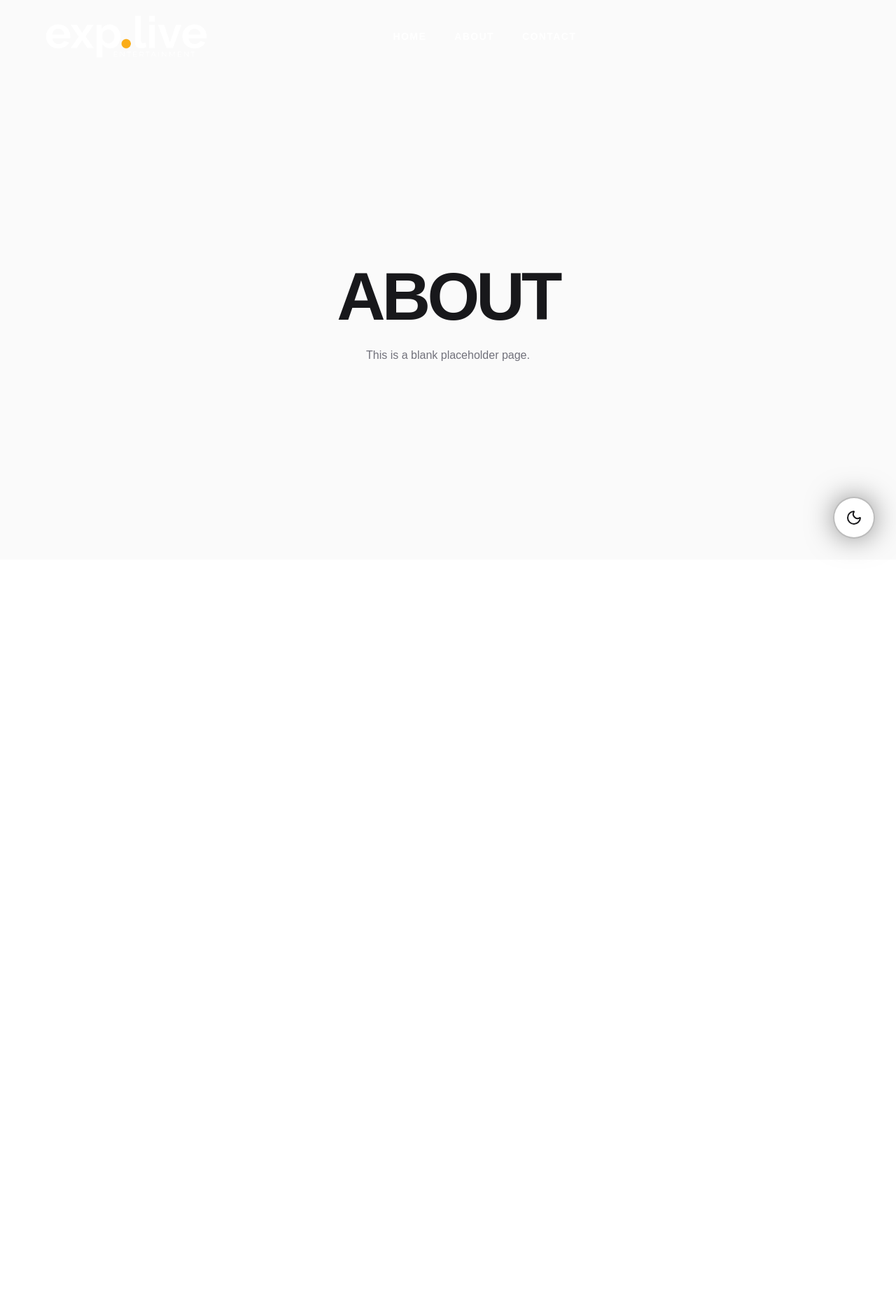
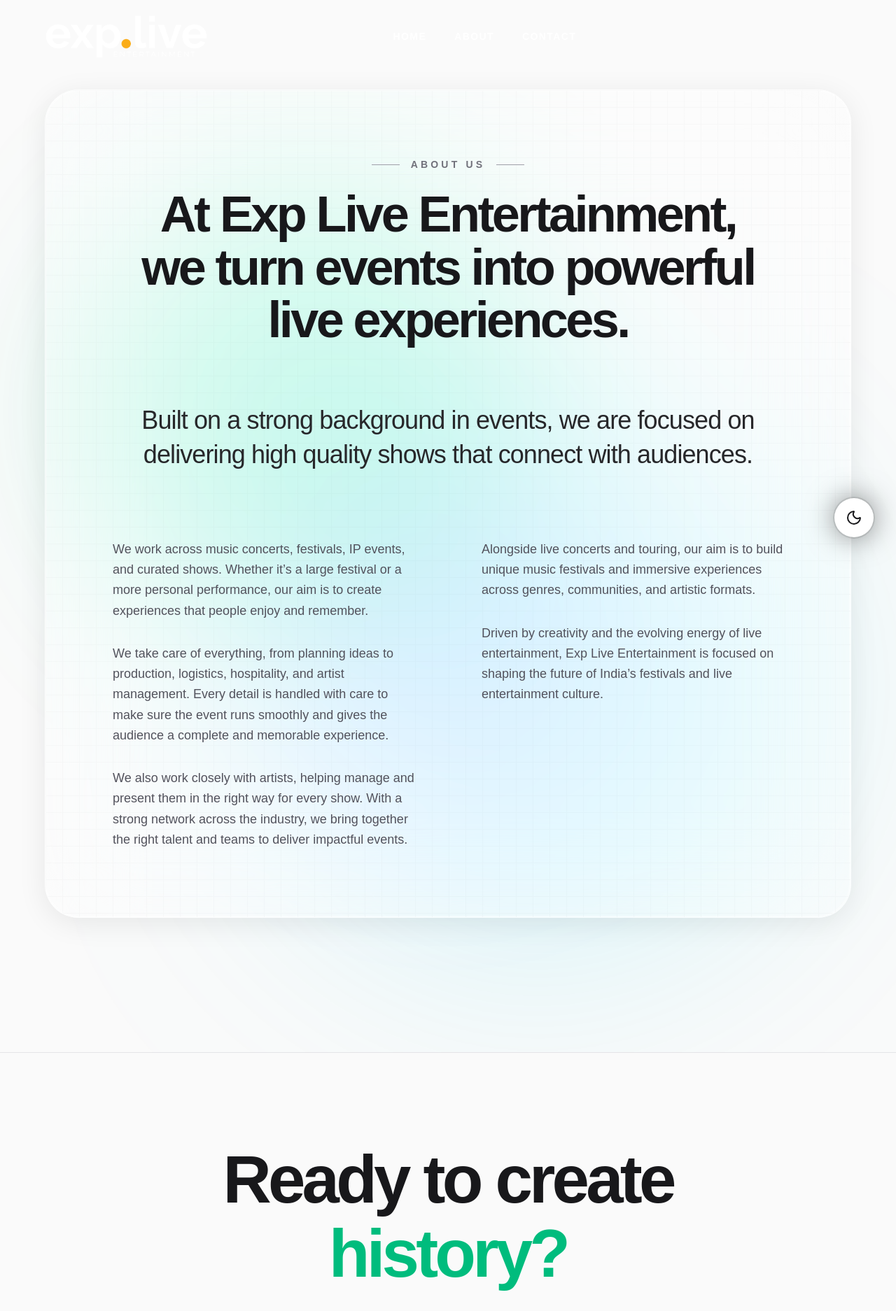
Before and after one commit to amitjalui40/explive-frontend, a Next.js app: page /about in a window 1280 px wide. Shown: the top 1874 px of the page at 70% size. Before the commit the page ends 800 px from the top, so only its background shows below. Built offline with nearby package versions, Linux system fonts and the light colour scheme.

Commit message:
overhaul About Us UI for both homepage and separate page

```diff
--- a/src/app/about/page.tsx
+++ b/src/app/about/page.tsx
@@ -1,16 +1,87 @@
 import React from 'react';
+import { homepageData } from '@/config/homepageData';
+import { Footer } from '@/components/Footer';
 
 export default function AboutPage() {
+  const { aboutFull } = homepageData;
+
   return (
-    <main className="min-h-screen flex items-center justify-center bg-zinc-50 dark:bg-zinc-950 pt-24">
-      <div className="text-center">
-        <h1 className="text-6xl md:text-8xl font-black tracking-tighter uppercase text-zinc-900 dark:text-white">
-          About
-        </h1>
-        <p className="mt-6 text-zinc-500 dark:text-zinc-400 font-medium">
-          This is a blank placeholder page.
-        </p>
-      </div>
+    <main className="w-full bg-zinc-50 dark:bg-zinc-950 overflow-hidden flex flex-col min-h-screen">
+
+      {/* Spacer to account for fixed navbar */}
+      <div className="h-24 md:h-32" />
+
+      <section className="relative w-full pb-32 md:pb-48 flex-grow flex flex-col items-center justify-center">
+
+        {/* Background Ambient Organic Glows (Apple-like mesh gradients) matching Homepage */}
+        <div className="absolute inset-0 pointer-events-none overflow-hidden z-0 flex items-center justify-center">
+          <div className="absolute top-[10%] left-[10%] w-[50vw] h-[50vw] max-w-[800px] max-h-[800px] bg-emerald-400/30 dark:bg-emerald-600/20 blur-[120px] rounded-full mix-blend-multiply dark:mix-blend-screen animate-[pulse_8s_ease-in-out_infinite]" />
+          <div className="absolute bottom-[10%] right-[10%] w-[60vw] h-[60vw] max-w-[900px] max-h-[900px] bg-cyan-400/30 dark:bg-cyan-600/20 blur-[140px] rounded-full mix-blend-multiply dark:mix-blend-screen animate-[pulse_12s_ease-in-out_infinite_alternate]" />
+          <div className="absolute top-[40%] left-[50%] -translate-x-1/2 w-[40vw] h-[40vw] max-w-[600px] max-h-[600px] bg-purple-400/20 dark:bg-fuchsia-600/10 blur-[100px] rounded-full mix-blend-multiply dark:mix-blend-screen animate-[pulse_10s_ease-in-out_infinite]" />
+        </div>
+
+        <div className="relative z-10 w-full max-w-[80rem] mx-auto px-6 md:px-12 lg:px-16 flex-grow flex items-center justify-center">
+
+          {/* Apple-style Glassmorphic Container matching Homepage */}
+          <div className="relative w-full bg-white/40 dark:bg-black/40 backdrop-blur-3xl backdrop-saturate-150 border border-white/50 dark:border-white/10 shadow-[0_8px_40px_rgba(0,0,0,0.08)] dark:shadow-[0_8px_40px_rgba(0,0,0,0.4)] rounded-[3rem] p-10 md:p-16 lg:p-24 overflow-hidden transition-transform duration-700 hover:scale-[1.01]">
+
+            {/* Inner reflection highlight simulating polished glass edges */}
+            <div className="absolute inset-0 rounded-[3rem] border-2 border-white/40 dark:border-white/5 pointer-events-none mix-blend-overlay" />
+
+            {/* Ultra-subtle noise texture for psychological realism */}
+            <div className="absolute inset-0 z-0 opacity-[0.02] dark:opacity-[0.04]" style={{ backgroundImage: 'linear-gradient(currentColor 1px, transparent 1px), linear-gradient(90deg, currentColor 1px, transparent 1px)', backgroundSize: '24px 24px' }} />
+
+            <div className="relative z-10 flex flex-col gap-16 md:gap-20">
+
+              {/* Header Area matching Homepage */}
+              <div className="flex flex-col items-center text-center space-y-6">
+                <div className="flex items-center justify-center gap-4">
+                  <span className="w-10 h-[1px] bg-zinc-400 dark:bg-zinc-600" />
+                  <span className="text-xs md:text-sm font-semibold tracking-[0.3em] uppercase text-zinc-500 dark:text-zinc-400">
+                    {aboutFull.kicker}
+                  </span>
+                  <span className="w-10 h-[1px] bg-zinc-400 dark:bg-zinc-600" />
+                </div>
+                <h1 className="text-4xl sm:text-5xl md:text-6xl lg:text-7xl font-bold tracking-tighter text-zinc-900 dark:text-white leading-[1.05] max-w-4xl mx-auto">
+                  {aboutFull.title}
+                </h1>
+              </div>
+
+              {/* Editorial Content Area */}
+              <div className="flex flex-col items-center w-full">
+
+                {/* Hook Paragraph (Large, Centered) matching Homepage */}
+                {aboutFull.descriptions[0] && (
+                  <p className="text-2xl sm:text-3xl lg:text-4xl text-zinc-800 dark:text-zinc-100 font-medium leading-snug tracking-tight text-center max-w-5xl mb-16 md:mb-24">
+                    {aboutFull.descriptions[0]}
+                  </p>
+                )}
+
+                {/* Editorial 2-Column Layout for remaining text */}
+                <div className="grid grid-cols-1 md:grid-cols-2 gap-10 md:gap-16 lg:gap-24 text-base md:text-lg text-zinc-600 dark:text-zinc-400 font-normal leading-relaxed max-w-5xl mx-auto text-left">
+
+                  {/* Column 1 */}
+                  <div className="space-y-8">
+                    {aboutFull.descriptions[1] && <p>{aboutFull.descriptions[1]}</p>}
+                    {aboutFull.descriptions[2] && <p>{aboutFull.descriptions[2]}</p>}
+                    {aboutFull.descriptions[3] && <p>{aboutFull.descriptions[3]}</p>}
+                  </div>
+
+                  {/* Column 2 */}
+                  <div className="space-y-8">
+                    {aboutFull.descriptions[4] && <p>{aboutFull.descriptions[4]}</p>}
+                    {aboutFull.descriptions[5] && <p>{aboutFull.descriptions[5]}</p>}
+                  </div>
+
+                </div>
+              </div>
+
+            </div>
+          </div>
+        </div>
+      </section>
+
+      <Footer />
     </main>
   );
 }
--- a/src/config/homepageData.ts
+++ b/src/config/homepageData.ts
@@ -89,19 +89,29 @@
     buttonText: "View More Upcoming",
   },
 
-  about: {
-    kicker: "The Agency",
-    title: "We don't just host events. We architect culture.",
-    description1: "Founded on the belief that live entertainment should be an immersive, visceral experience. Explive has spent the last decade curating the world's most exclusive and breathtaking shows.",
-    description2: "From hidden underground bunkers to massive stadium festivals, our production value is unmatched. We handle the talent, the venue, the lighting, and the aesthetic. You just show up and experience it.",
-    image: "https://images.unsplash.com/photo-1492684223066-81342ee5ff30?q=80&w=2070&auto=format&fit=crop",
-    stats: [
-      { value: "10+", label: "Years Experience" },
-      { value: "500+", label: "Events Hosted" },
-      { value: "2M+", label: "Tickets Sold" }
-    ],
-    buttonText: "Read Our Story"
+  aboutSummary: {
+    kicker: "About us",
+    title: "At Exp Live Entertainment, we turn events into powerful live experiences.",
+    descriptions: [
+      "Built on a strong background in events, we are focused on delivering high quality shows that connect with audiences.",
+      "We work across music concerts, festivals, IP events, and curated shows. Whether it’s a large festival or a more personal performance, our aim is to create experiences that people enjoy and remember.",
+      "Driven by creativity and the evolving energy of live entertainment, Exp Live Entertainment is focused on shaping the future of India’s festivals and live entertainment culture."
+    ]
   },
+
+  aboutFull: {
+    kicker: "About us",
+    title: "At Exp Live Entertainment, we turn events into powerful live experiences.",
+    descriptions: [
+      "Built on a strong background in events, we are focused on delivering high quality shows that connect with audiences.",
+      "We work across music concerts, festivals, IP events, and curated shows. Whether it’s a large festival or a more personal performance, our aim is to create experiences that people enjoy and remember.",
+      "We take care of everything, from planning ideas to production, logistics, hospitality, and artist management. Every detail is handled with care to make sure the event runs smoothly and gives the audience a complete and memorable experience.",
+      "We also work closely with artists, helping manage and present them in the right way for every show. With a strong network across the industry, we bring together the right talent and teams to deliver impactful events.",
+      "Alongside live concerts and touring, our aim is to build unique music festivals and immersive experiences across genres, communities, and artistic formats.",
+      "Driven by creativity and the evolving energy of live entertainment, Exp Live Entertainment is focused on shaping the future of India’s festivals and live entertainment culture."
+    ]
+  },
+
 
   footer: {
     ctaHeading: "Ready to create",
@@ -110,11 +120,11 @@
     brandText: "EXP.LIVE",
     description: "The premier global agency for immersive live entertainment and cultural architecture.",
     socials: [
-      { name: "Instagram", url: "#" },
-      { name: "Facebook", url: "#" },
-      { name: "Twitter", url: "#" },
-      { name: "YouTube", url: "#" },
-      { name: "LinkedIn", url: "#" }
+      { name: "Instagram", url: "https://www.instagram.com/expliveent/" },
+      { name: "Facebook", url: "https://www.facebook.com/profile.php?id=61579060607829" },
+      { name: "Twitter", url: "https://x.com/expliveent" },
+      { name: "YouTube", url: "https://www.youtube.com/@expliveent" },
+      { name: "LinkedIn", url: "https://www.linkedin.com/company/exp-live-entertainment/" }
     ],
     links: [
       {
```
Also changed, not shown: src/components/AboutUs.tsx (+48 -50 lines).
